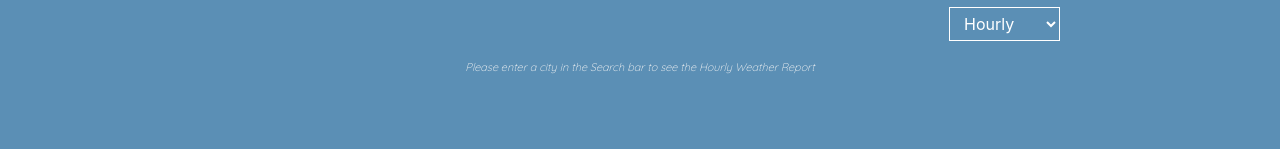
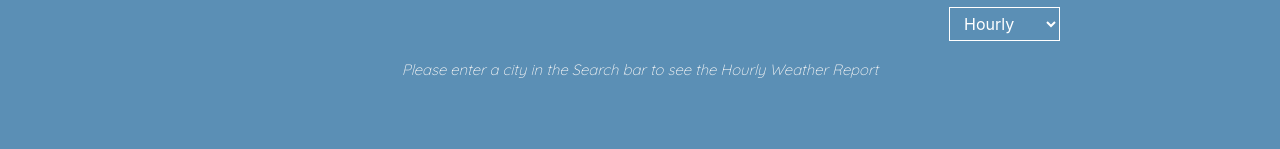
Before and after one commit to bojanstojmenovski/daily_weather_news, a React (Create React App) app: page /#/ in a window 1280 px wide. Shown: the part 145-294 px from the top of the page. Built offline with nearby package versions, Linux system fonts and the light colour scheme; the HTML template or start-up script is replaced by a standard one.

Commit message:
font size changes, hash router change

```diff
--- a/package.json
+++ b/package.json
@@ -1,5 +1,5 @@
 {
-  "homepage": "http://bojanstojmenovski.github.io/daily_weather_news",
+  "homepage": "http://bojanstojmenovski.github.io/daily_weather_news/",
   "name": "weather_app_react",
   "version": "0.1.0",
   "private": true,
--- a/src/App.js
+++ b/src/App.js
@@ -1,5 +1,5 @@
 import React from "react";
-import { BrowserRouter as Router, Route, Switch } from "react-router-dom";
+import { HashRouter as Router, Route, Switch } from "react-router-dom";
 import "./App.css";
 import "bootstrap/dist/css/bootstrap.min.css";
 
--- a/src/components/css/PageView.css
+++ b/src/components/css/PageView.css
@@ -24,7 +24,7 @@
 .about-div p,
 .home-div p {
   font-family: Quicksand;
-  font-size: 11px;
+  font-size: 15px;
   font-weight: 300;
   font-style: italic;
   color: whitesmoke;
```
Also changed, not shown: 29 other files (tests, documents, lock files or other folders).
